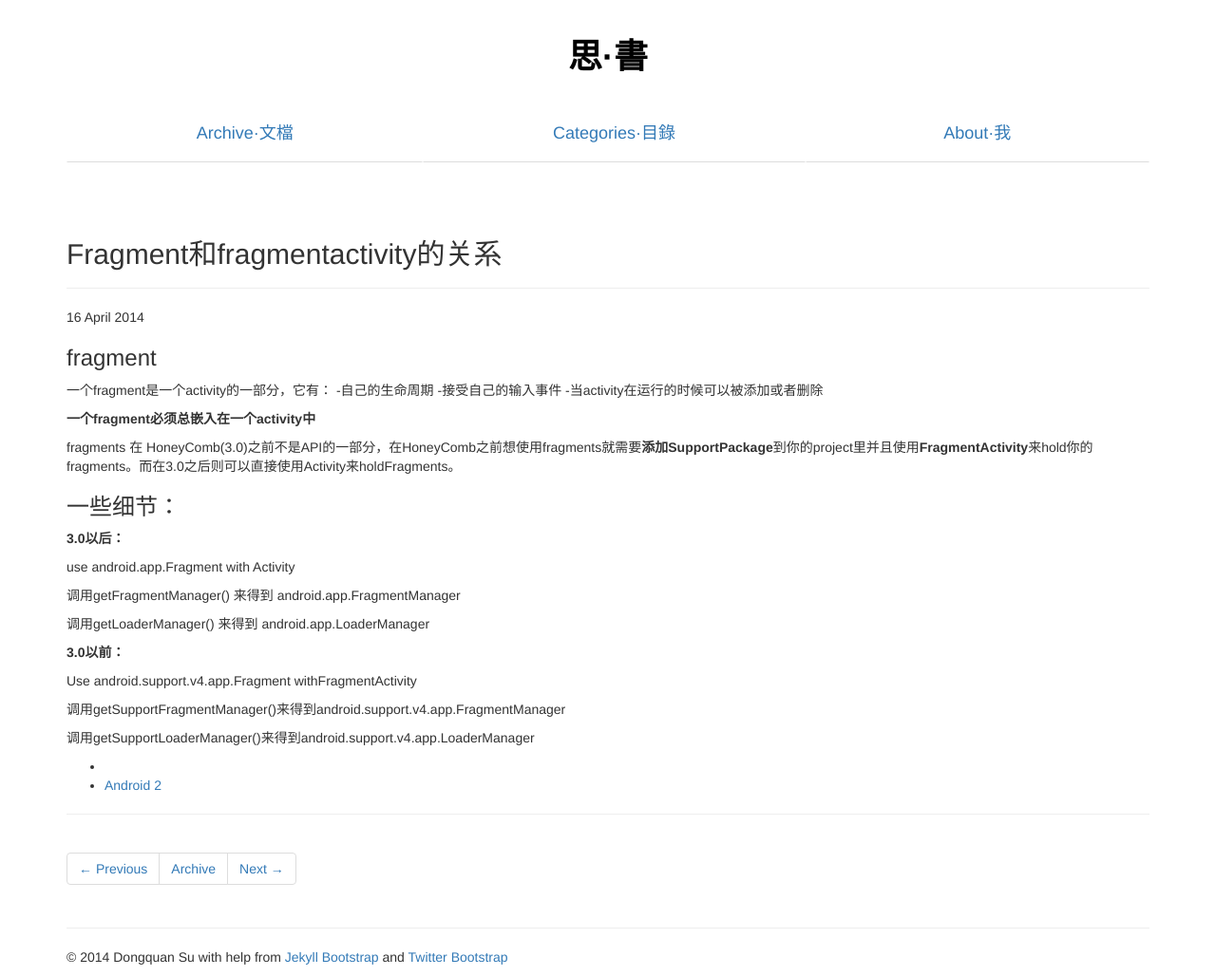
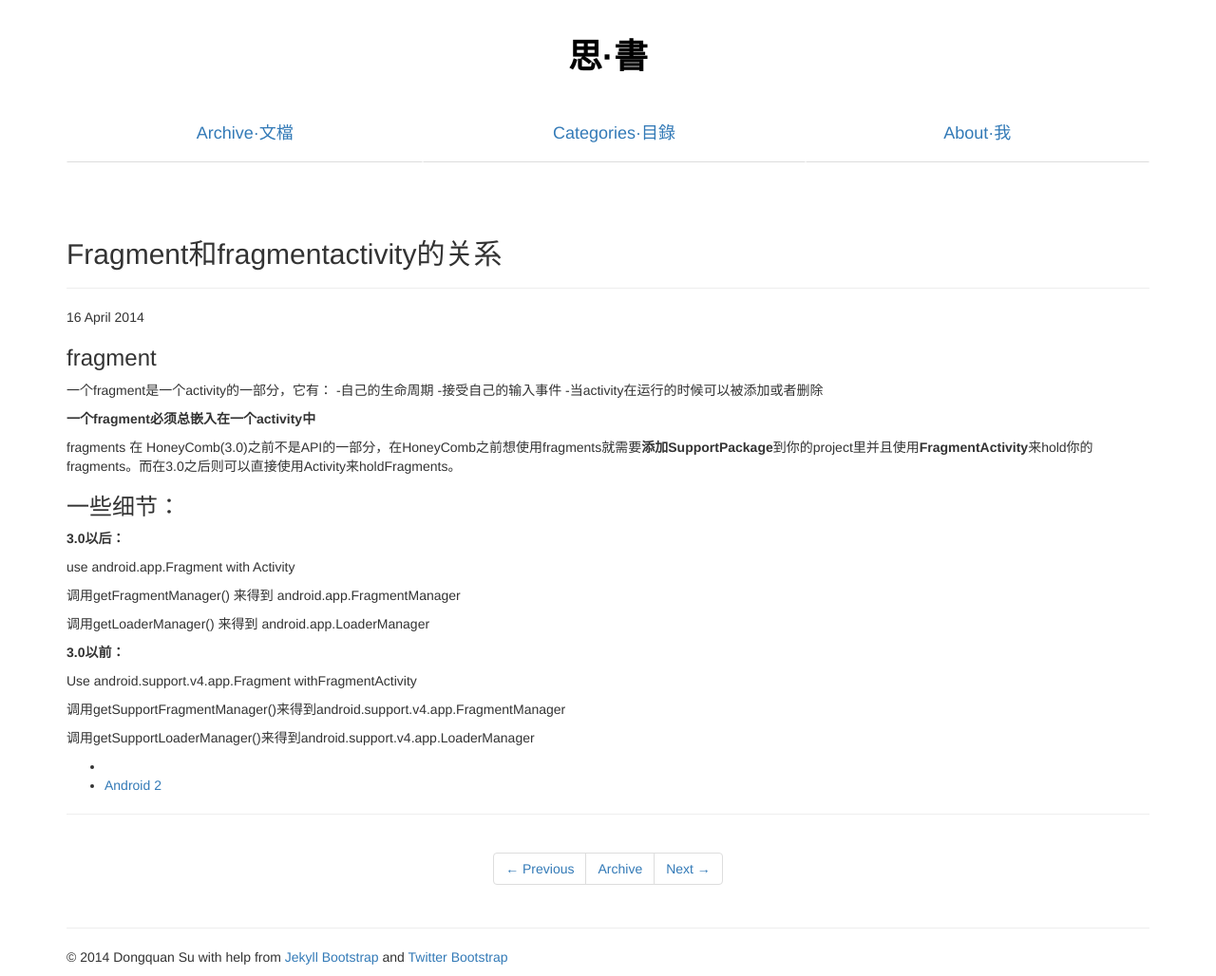
Before and after one commit to sodas/sodas.github.io, a Jekyll site: the page built from _posts/2014-4-16-Fragment和FragmentActivity的关系.md, in a window 1280 px wide. Shown: the whole page at 95% size. Built offline with Jekyll 4.4.1, drawn with Linux system fonts in a browser that asks for light colours; nearby versions of some CDN libraries; library files that are not in the unit come from our copies; Markdown is read by kramdown in place of the engine named in the settings.

Commit message:
try try
try

```diff
--- a/_includes/themes/twitter/post.html
+++ b/_includes/themes/twitter/post.html
@@ -28,8 +28,8 @@
       </ul>
     {% endunless %}
       <hr>
-      <div >
-        <ul class="pagination span12">
+      <div class="text-center">
+        <ul class="pagination">
         {% if page.previous %}
           <li class="prev"><a href="{{ BASE_PATH }}{{ page.previous.url }}" title="{{ page.previous.title }}">&larr; Previous</a></li>
         {% else %}
```
